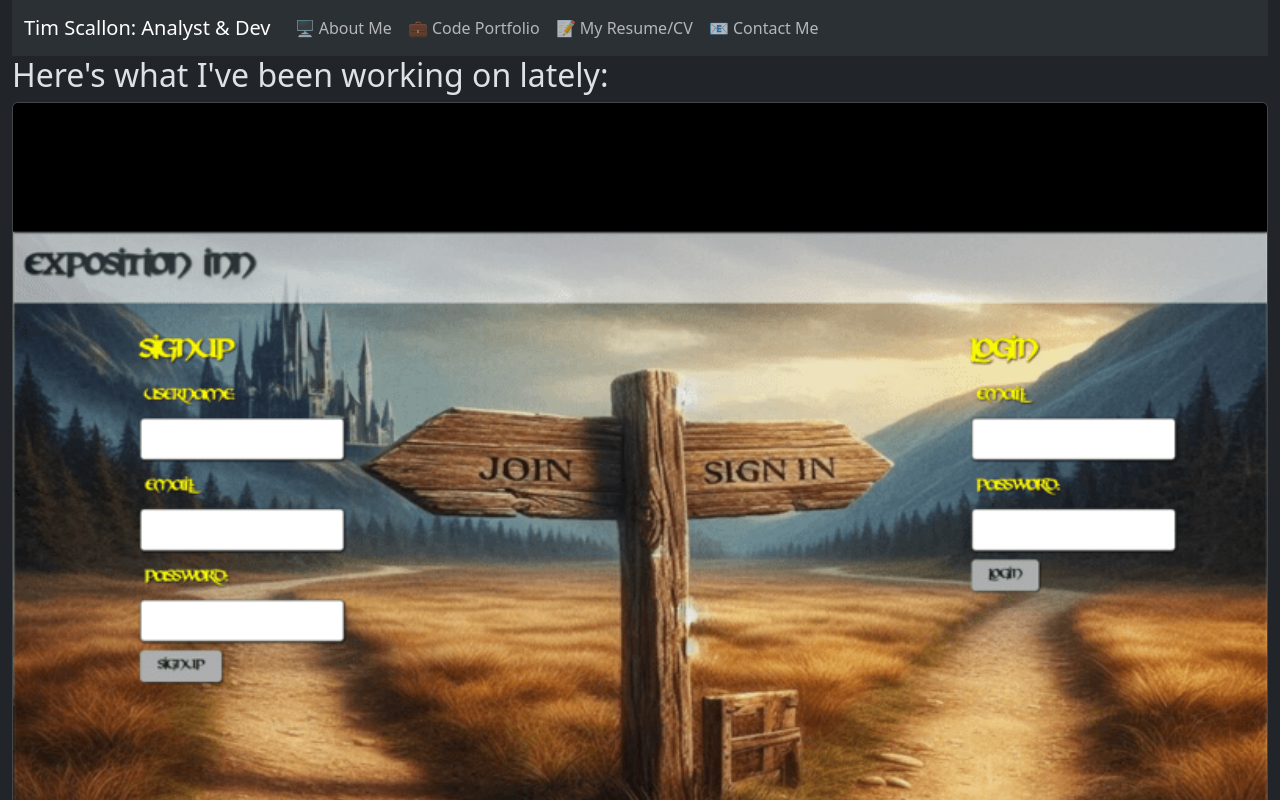
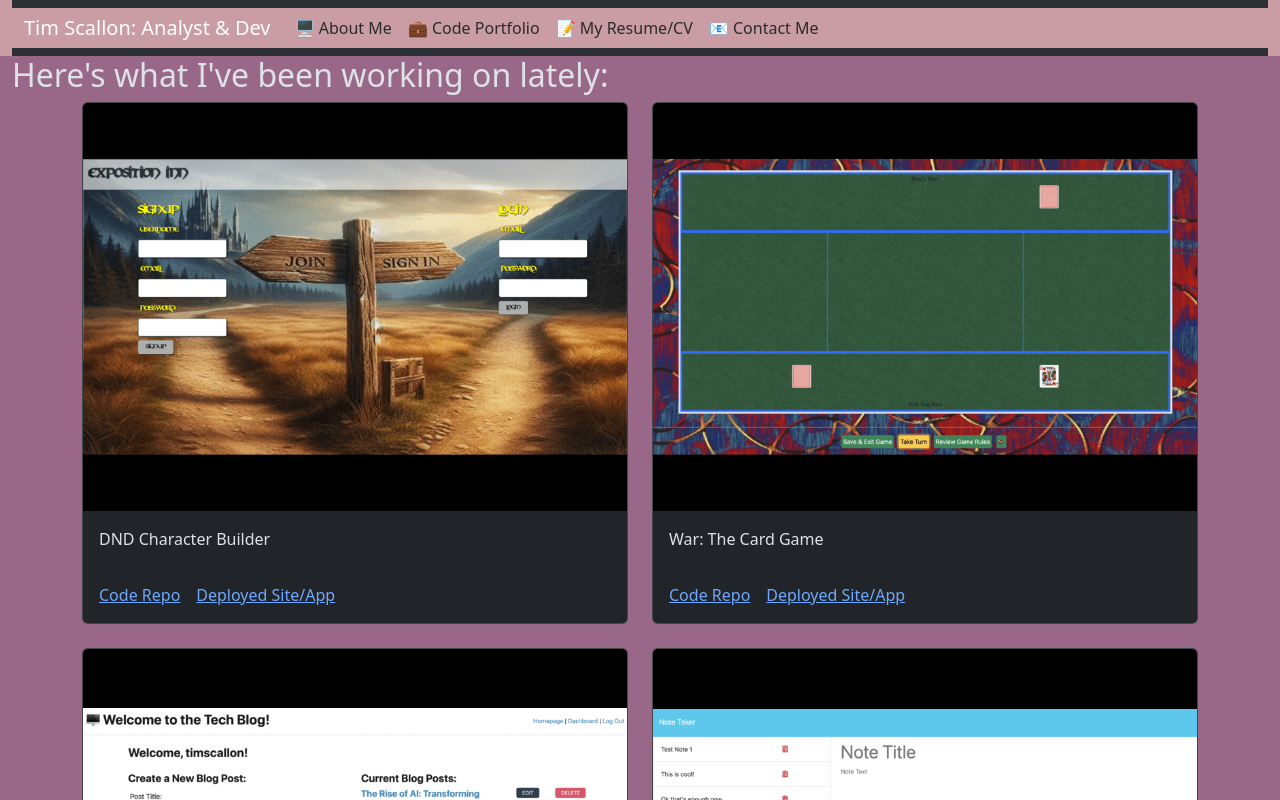
Before and after one commit to floatingpoint-exaflop/react-portfolio, a React (Vite) app: page /portfolio in a window 1280 px wide. Shown: the top 800 px of the page. Built offline with nearby package versions, Linux system fonts and the light colour scheme.

Commit message:
color and style

```diff
--- a/package.json
+++ b/package.json
@@ -11,6 +11,7 @@
     "preview": "vite preview"
   },
   "dependencies": {
+    "@react-pdf/renderer": "^3.4.4",
     "bootstrap": "^5.3.3",
     "react": "^18.3.1",
     "react-dom": "^18.3.1",
--- a/src/components/Project.jsx
+++ b/src/components/Project.jsx
@@ -1,14 +1,10 @@
 import { useState } from "react";
 
-export default function Project({project}) {
+export default function Project({ project }) {
   return (
-    <article>
-      <div className="card" style={{marginRight: 'em'}}>
-        <img
-          className="card-img-top"
-          src={project.img}
-          alt="Card image cap"
-        />
+    <div className="col-6 mb-4">
+      <div className="card">
+        <img className="card-img-top" src={project.img} alt="Card image cap" />
         <div className="card-body">
           <p className="card-text">{project.label}</p>
         </div>
@@ -21,6 +17,6 @@ export default function Project({project}) {
           </a>
         </div>
       </div>
-    </article>
+    </div>
   );
 }
--- a/src/more.css
+++ b/src/more.css
@@ -1,6 +1,7 @@
 html, body {
   height: 100%;
   margin: 0;
+  background-color: #996888;
 }
 
 body {
@@ -9,14 +10,31 @@ body {
   min-height: 100vh;
 }
 
+:root {
+  background-color: #C99DA3;
+}
+
+header, nav div {
+  background-color: #C99DA3;
+  border-color: #C99DA3;
+}
+
+.navbar-nav a {
+  color: #2A2B2A;
+}
+
+main {
+  flex: 1;
+  /* Ensure main takes remaining space */
+}
+
 footer {
-  bottom: 0;
   width: 100%;
   color: rgb(255, 255, 255);
   text-align: center;
   padding: 1rem;
-  margin-top: auto;
-  background-color: #859ab0;
+  margin-top: auto; /* This helps push the footer to the bottom when content is short */
+  background-color: #C99DA3;
   border-top-left-radius: 1rem;
   border-top-right-radius: 1rem;
 }
@@ -30,23 +48,10 @@ footer {
 .footer-icons svg {
   cursor: pointer;
   transition: color 0.3s;
-  color: #ffffff;
+  color: #996888;
 }
 
 .footer-icons svg:hover {
   cursor: pointer;
-  transition: color 0.3s;
-  color: #007bff;
+  color: #5E4955;
 }
-
-.footer-icons svg:visited {
-  cursor: pointer;
-  transition: color 0.3s;
-  color: #aeff00;
-}
-
-.footer-icons svg:active {
-  cursor: pointer;
-  transition: color 0.3s;
-  color: #007bff;
-}
--- a/src/pages/Portfolio.jsx
+++ b/src/pages/Portfolio.jsx
@@ -1,23 +1,61 @@
 import Project from "../components/Project";
 
 export default function Portfolio() {
-
   const projectList = [
-    { id: 1, img: "/assets/exposition-inn.png", label: "DND Character Builder", repoHref: "https://github.com/JonGrom/Exposition_Inn", deployHref: "https://exposition-inn.onrender.com"},
-    { id: 2, img: "/assets/war-cards.png", label: "War: The Card Game", repoHref: "https://github.com/floatingpoint-exaflop/group-project-one", deployHref: "https://floatingpoint-exaflop.github.io/group-project-one/"},
-    { id: 3, img: "/assets/mvc-tech-blog.png", label: "MVC Tech Blog", repoHref: "https://github.com/floatingpoint-exaflop/mvc-tech-blog", deployHref: "https://mvc-tech-blog-604q.onrender.com"},
-    { id: 4, img: "/assets/note-taker.png", label: "Express Note Taker", repoHref: "https://github.com/floatingpoint-exaflop/note-taker", deployHref: "https://note-taker-n2wc.onrender.com"},
-    { id: 5, img: "/assets/weather-dash.png", label: "API Weather Dashboard", repoHref: "https://github.com/floatingpoint-exaflop/weather-dashboard", deployHref: "https://floatingpoint-exaflop.github.io/weather-dashboard/"},
-    { id: 6, img: "/assets/task-board.png", label: "JQueryUI Task Board", repoHref: "https://github.com/floatingpoint-exaflop/task-board", deployHref: "https://floatingpoint-exaflop.github.io/task-board/"},
+    {
+      id: 1,
+      img: "/assets/exposition-inn.png",
+      label: "DND Character Builder",
+      repoHref: "https://github.com/JonGrom/Exposition_Inn",
+      deployHref: "https://exposition-inn.onrender.com",
+    },
+    {
+      id: 2,
+      img: "/assets/war-cards.png",
+      label: "War: The Card Game",
+      repoHref: "https://github.com/floatingpoint-exaflop/group-project-one",
+      deployHref: "https://floatingpoint-exaflop.github.io/group-project-one/",
+    },
+    {
+      id: 3,
+      img: "/assets/mvc-tech-blog.png",
+      label: "MVC Tech Blog",
+      repoHref: "https://github.com/floatingpoint-exaflop/mvc-tech-blog",
+      deployHref: "https://mvc-tech-blog-604q.onrender.com",
+    },
+    {
+      id: 4,
+      img: "/assets/note-taker.png",
+      label: "Express Note Taker",
+      repoHref: "https://github.com/floatingpoint-exaflop/note-taker",
+      deployHref: "https://note-taker-n2wc.onrender.com",
+    },
+    {
+      id: 5,
+      img: "/assets/weather-dash.png",
+      label: "API Weather Dashboard",
+      repoHref: "https://github.com/floatingpoint-exaflop/weather-dashboard",
+      deployHref: "https://floatingpoint-exaflop.github.io/weather-dashboard/",
+    },
+    {
+      id: 6,
+      img: "/assets/task-board.png",
+      label: "JQueryUI Task Board",
+      repoHref: "https://github.com/floatingpoint-exaflop/task-board",
+      deployHref: "https://floatingpoint-exaflop.github.io/task-board/",
+    },
   ];
-
 
   return (
     <section>
       <h2>Here's what I've been working on lately:</h2>
+      <div className="container">
+        <div className="row">
           {projectList.map((project) => (
-          <Project key={project.id} project={project}/>
+            <Project key={project.id} project={project} />
           ))}
+        </div>
+      </div>
     </section>
-    )
+  );
 }
```
Also changed, not shown: src/pages/Resume react test.jsx (added, +48 -0 lines), public/assets/war-cards.png, 1 other file (tests, documents, lock files or other folders). Lines whose indentation alone changed are shown as unchanged.
